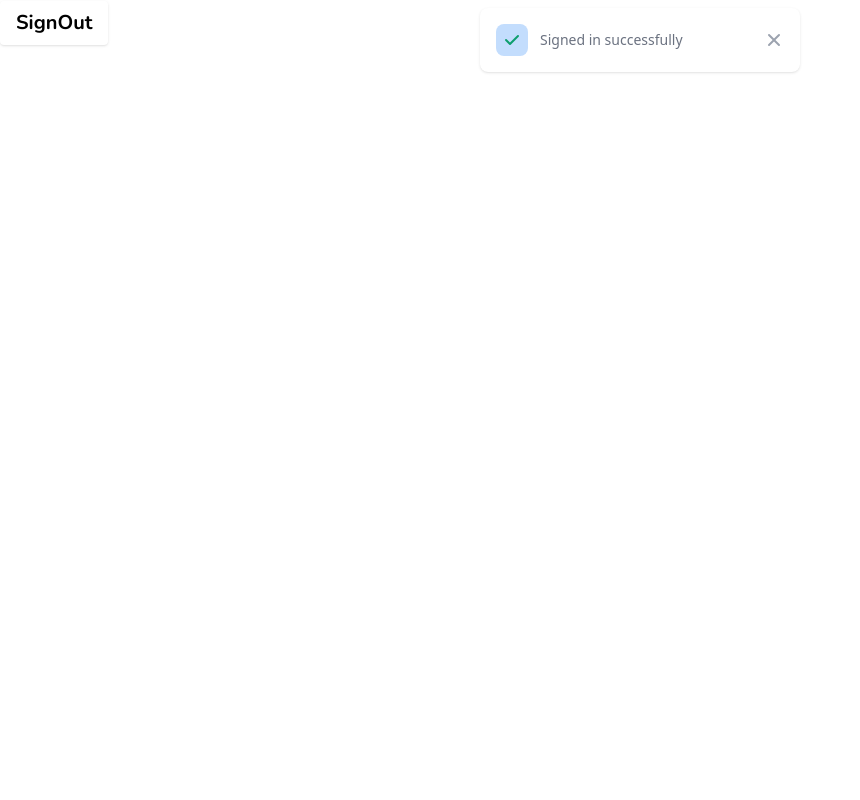
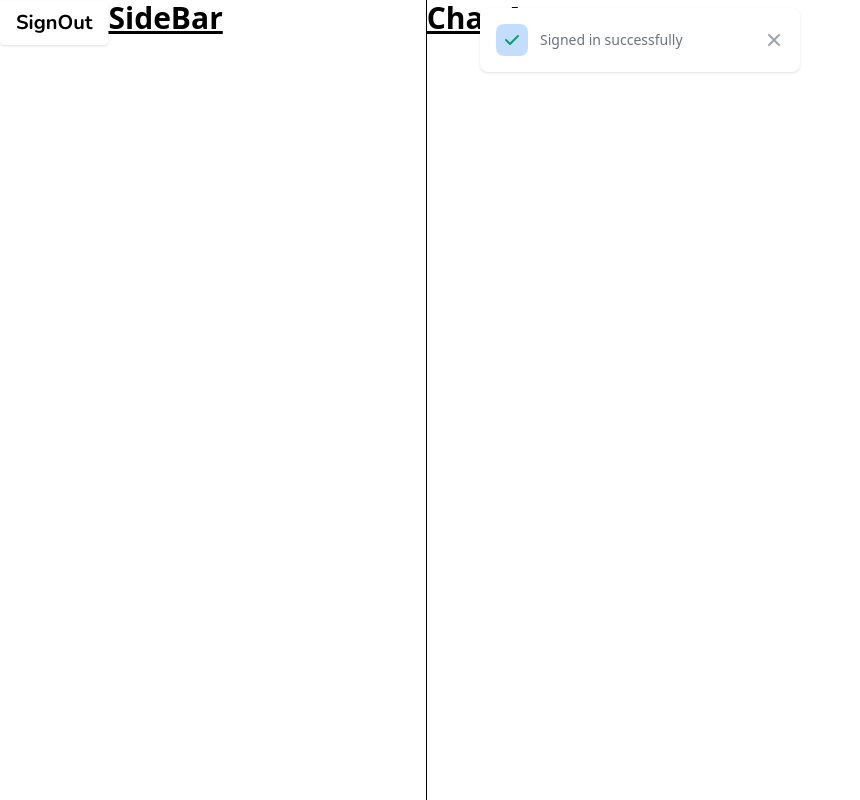
Before and after one commit to MickFrog/mick-chat, a React (Create React App) app: page /chat in a window 1280 px wide. Shown: the whole page, without its empty margins (0-860 px from the left). Built offline with nearby package versions, Linux system fonts and the light colour scheme.

Commit message:
partition chat page

```diff
--- a/public/index.html
+++ b/public/index.html
@@ -2,7 +2,7 @@
 <html lang="en">
   <head>
     <meta charset="utf-8" />
-    <link rel="icon" href="%PUBLIC_URL%/logoMickC.ico" />
+    <link rel="icon" href="%PUBLIC_URL%/logoMickChat.ico" />
     <meta name="viewport" content="width=device-width, initial-scale=1" />
     <meta name="theme-color" content="#000000" />
     <meta
@@ -28,15 +28,6 @@
   <body>
     <noscript>You need to enable JavaScript to run this app.</noscript>
     <div id="root"></div>
-    <!--
-      This HTML file is a template.
-      If you open it directly in the browser, you will see an empty page.
 
-      You can add webfonts, meta tags, or analytics to this file.
-      The build step will place the bundled scripts into the <body> tag.
-
-      To begin the development, run `npm start` or `yarn start`.
-      To create a production bundle, use `npm run build` or `yarn build`.
-    -->
   </body>
 </html>
--- a/src/App.js
+++ b/src/App.js
@@ -4,6 +4,8 @@ import { signOut } from "firebase/auth";
 import { useNavigate } from "react-router-dom";
 
 import ChatToast from "./components/ChatToast";
+import SidebarComponent from './components/Chat/SidebarComponent';
+import ChatArea from "./components/Chat/ChatArea";
 
 function App() {
   //controller to navigate user to different page
@@ -20,12 +22,11 @@ function App() {
   }
 
   return (
-    <div className="text-3xl font-bold underline">
-
+    <div className=" h-screen text-3xl font-bold underline grid grid-cols-[1fr_2fr]">
       <ChatToast toastMsg="Signed in successfully" />
 
-      <button className="btn" onClick={logOutUser}>
-        SignOut</button>
+      <SidebarComponent logOutCall={logOutUser}/>
+      <ChatArea />
     </div>
   );
 }
--- /dev/null
+++ b/src/components/Chat/ChatArea.js
@@ -0,0 +1,12 @@
+import React from "react";
+
+const ChatArea = () => {
+    return(
+        <div className=" w-[100%]">
+            Chat Area
+        </div>
+    );
+
+};
+
+export default ChatArea;
--- /dev/null
+++ b/src/components/Chat/SidebarComponent.js
@@ -0,0 +1,18 @@
+import React from "react";
+
+const SidebarComponent = (props) => {
+
+    const handleLogOut = () => {
+        props.logOutCall()
+    }
+
+    return(
+        <div className="border-r border-r-black">
+            <button className="btn" onClick={handleLogOut}>SignOut</button>
+            SideBar
+        </div>
+    );
+
+};
+
+export default SidebarComponent;
```
Also changed, not shown: public/manifest.json.
